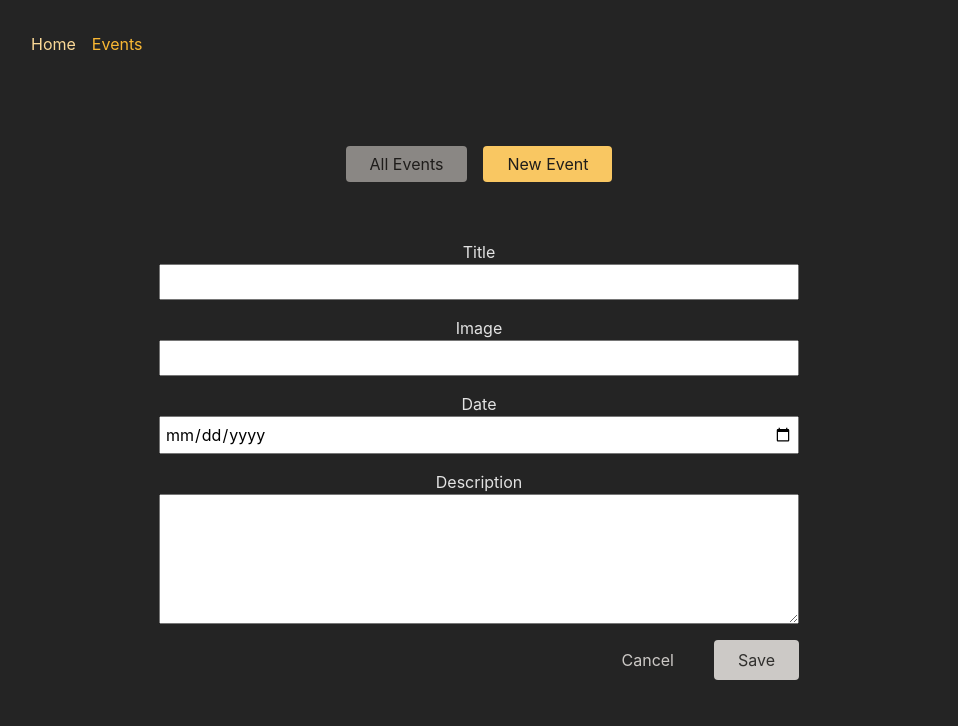
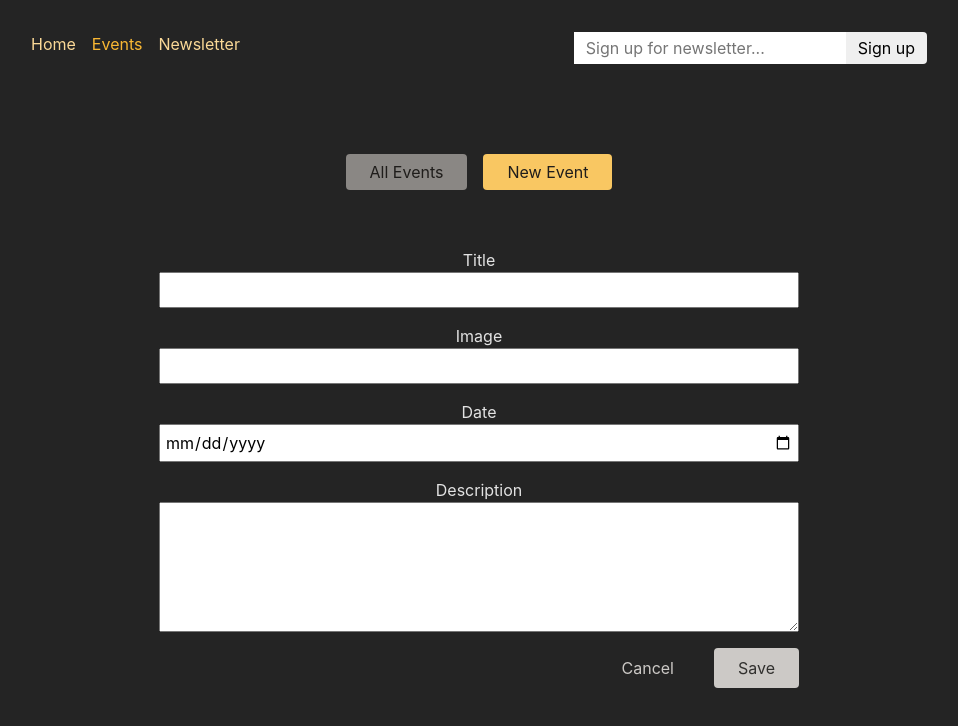
Before and after one commit to swapnilkatwe/multipage-react-app-demo, a React (Vite) app in the folder frontend/: page /events/new in a window 1280 px wide. Shown: the top 726 px of the page, without its empty margins (161-1119 px from the left). Built offline with nearby package versions, Linux system fonts and the light colour scheme.

Commit message:
useFetcher hook use for triggering action or loader without actually navigating to the page where action or loader is belongs. newsLetter page added for signup using email. signup  option on navBar and in newsLetter.

```diff
--- a/frontend/src/App.jsx
+++ b/frontend/src/App.jsx
@@ -11,6 +11,8 @@ import EditEvent from "./pages/EditEvent";
 import RootLayout from "./pages/RootLayout";
 import ErrorDetail from "./components/ErrorDetail";
 import EventsRoot from "./pages/EventsRoot";
+import NewsletterPage, { action as newsletterAction } from "./pages/Newsletter";
+
 function App() {
   const router = createBrowserRouter([
     {
@@ -35,11 +37,24 @@ function App() {
                   element: <EventDetails />,
                   action: deleteEventAction,
                 },
-                { path: "edit", element: <EditEvent />, action: manipulateEventAction },
+                {
+                  path: "edit",
+                  element: <EditEvent />,
+                  action: manipulateEventAction,
+                },
               ],
             },
-            { path: "new", element: <NewEvent />, action: manipulateEventAction },
+            {
+              path: "new",
+              element: <NewEvent />,
+              action: manipulateEventAction,
+            },
           ],
+        },
+        {
+          path: "newsletter",
+          element: <NewsletterPage />,
+          action: newsletterAction,
         },
       ],
     },
--- a/frontend/src/components/MainNavigation.jsx
+++ b/frontend/src/components/MainNavigation.jsx
@@ -1,5 +1,7 @@
 import classes from "./MainNavigation.module.css";
 import {NavLink} from "react-router-dom";
+import NewsletterSignup from './NewsletterSignup';
+
 function MainNavigation() {
   return (
     <header className={classes.header}>
@@ -26,8 +28,19 @@ function MainNavigation() {
               Events
             </NavLink>
           </li>
+          <li>
+            <NavLink
+              to="/newsletter"
+              className={({ isActive }) =>
+                isActive ? classes.active : undefined
+              }
+            >
+              Newsletter
+            </NavLink>
+          </li>
         </ul>
       </nav>
+      <NewsletterSignup />
     </header>
   );
 }
--- /dev/null
+++ b/frontend/src/components/NewsletterSignup.jsx
@@ -0,0 +1,33 @@
+import { useFetcher } from "react-router-dom";
+import classes from "./NewsletterSignup.module.css";
+import { useEffect } from "react";
+useFetcher;
+function NewsletterSignup() {
+  // Note: Fetcher is used for whenever you want to trigger an action
+  // or loader without actually navigating to the page where the loader or action it belongs.
+  const fetcher = useFetcher();
+  const { data, state } = fetcher;
+
+  useEffect(() => {
+    if (state === "idle" && data && data.message) {
+      window.alert(data.message);
+    }
+  }, [data, state]);
+  return (
+    <fetcher.Form
+      method="post"
+      action="/newsletter"
+      className={classes.newsletter}
+    >
+      <input
+        type="email"
+        name="email"
+        placeholder="Sign up for newsletter..."
+        aria-label="Sign up for newsletter"
+      />
+      <button>Sign up</button>
+    </fetcher.Form>
+  );
+}
+
+export default NewsletterSignup;
--- /dev/null
+++ b/frontend/src/components/NewsletterSignup.module.css
@@ -0,0 +1,18 @@
+.newsletter input,
+.newsletter button {
+  font: inherit;
+  padding: 0.25rem 0.75rem;
+  border-radius: 0;
+  border: none;
+}
+
+.newsletter button {
+  border-top-right-radius: 4px;
+  border-bottom-right-radius: 4px;
+  cursor: pointer;
+}
+
+.newsletter button:hover {
+  background-color: var(--color-primary-300);
+  color: var(--color-gray-800);
+}
--- /dev/null
+++ b/frontend/src/pages/Newsletter.jsx
@@ -0,0 +1,21 @@
+import NewsletterSignup from "../components/NewsletterSignup";
+import PageContent from "../components/PageContent";
+
+function NewsletterPage() {
+  return (
+    <PageContent title="Join our awesome newsletter!">
+      <NewsletterSignup />
+    </PageContent>
+  );
+}
+
+export default NewsletterPage;
+
+export async function action({ request }) {
+  const data = await request.formData();
+  const email = data.get("email");
+
+  // send to backend newsletter server ...
+  console.log(email);
+  return { message: "Signup successful!" };
+}
```
